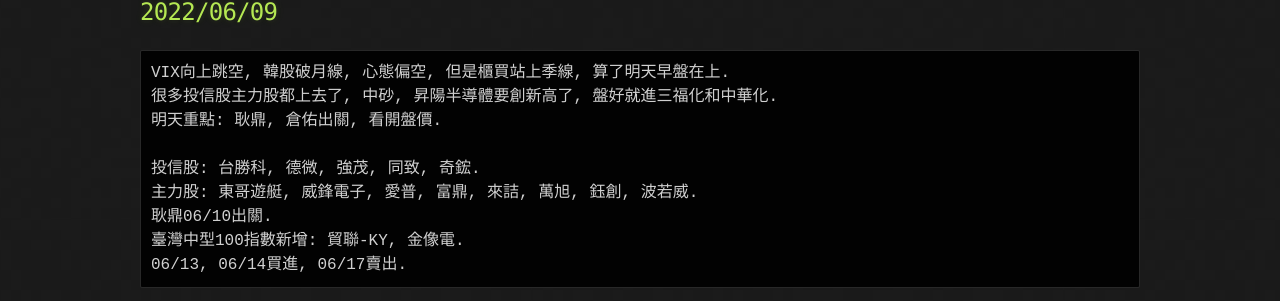
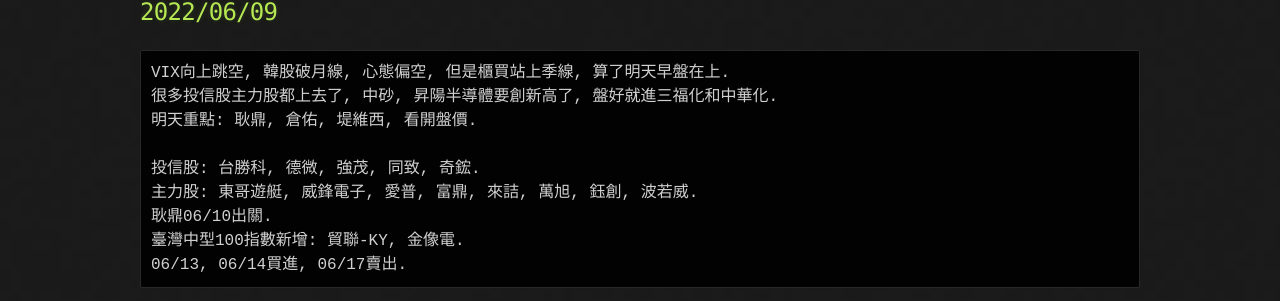
Before and after one commit to lepg5487/Stock_God, a Jekyll site: the page built from index.md, in a window 1280 px wide and 900 px high. Shown: the part 313-614 px from the top of the window. Built offline with Jekyll 4.4.1, drawn with Linux system fonts in a browser that asks for light colours; our own code applies the rules of GitHub Pages for plain Markdown files.

Commit message:
Update index.md

````diff
--- a/index.md
+++ b/index.md
@@ -10,7 +10,7 @@
 ```
 VIX向上跳空, 韓股破月線, 心態偏空, 但是櫃買站上季線, 算了明天早盤在上.
 很多投信股主力股都上去了, 中砂, 昇陽半導體要創新高了, 盤好就進三福化和中華化.
-明天重點: 耿鼎, 倉佑出關, 看開盤價.
+明天重點: 耿鼎, 倉佑, 堤維西, 看開盤價.
 
 投信股: 台勝科, 德微, 強茂, 同致, 奇鋐.
 主力股: 東哥遊艇, 威鋒電子, 愛普, 富鼎, 來詰, 萬旭, 鈺創, 波若威.
````
